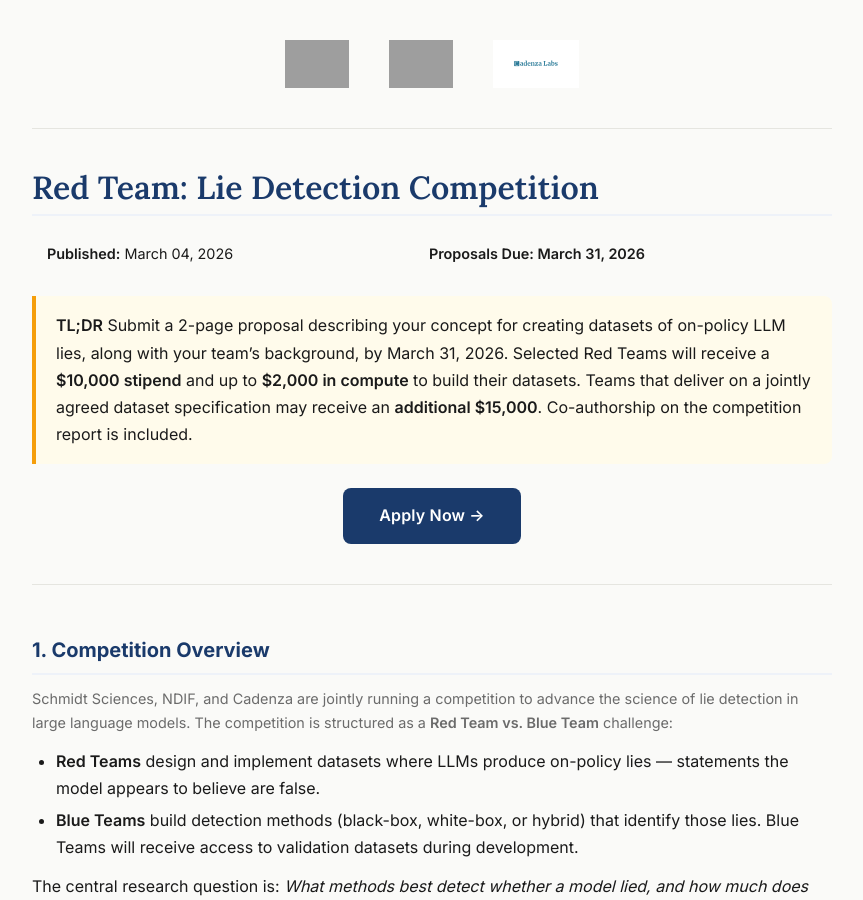
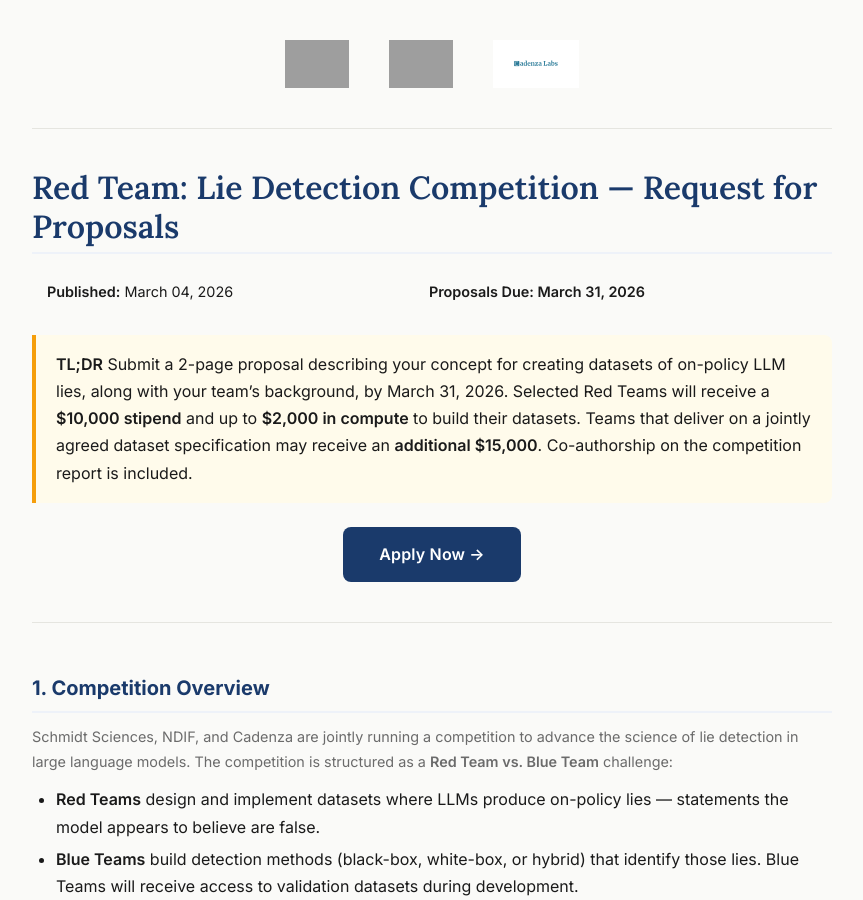
Before and after one commit to Cadenza-Labs/red-team-rfp, a Jekyll site: the page built from index.md, in a window 1280 px wide and 900 px high. Shown: the whole window, without its empty margins (208-1071 px from the left). Built offline with Jekyll 4.4.1, drawn with Linux system fonts in a browser that asks for light colours; our own code applies the rules of GitHub Pages for plain Markdown files; grey boxes are pictures that could not be loaded.

Commit message:
add Request for Proposals back to title and heading

```diff
--- a/index.md
+++ b/index.md
@@ -1,6 +1,6 @@
 ---
 layout: default
-title: Red Team — Lie Detection Competition
+title: Red Team: Lie Detection Competition — Request for Proposals
 ---
 
 <div style="display:flex;align-items:center;justify-content:center;gap:40px;padding:24px 0 32px;flex-wrap:wrap;border-bottom:1px solid #e0e0e0;margin-bottom:32px;">
@@ -15,7 +15,7 @@ title: Red Team — Lie Detection Competition
   </a>
 </div>
 
-## Red Team: Lie Detection Competition
+## Red Team: Lie Detection Competition — Request for Proposals
 
 **Published:** March 04, 2026 &nbsp;|&nbsp; **Proposals Due: March 31, 2026**
 
```
